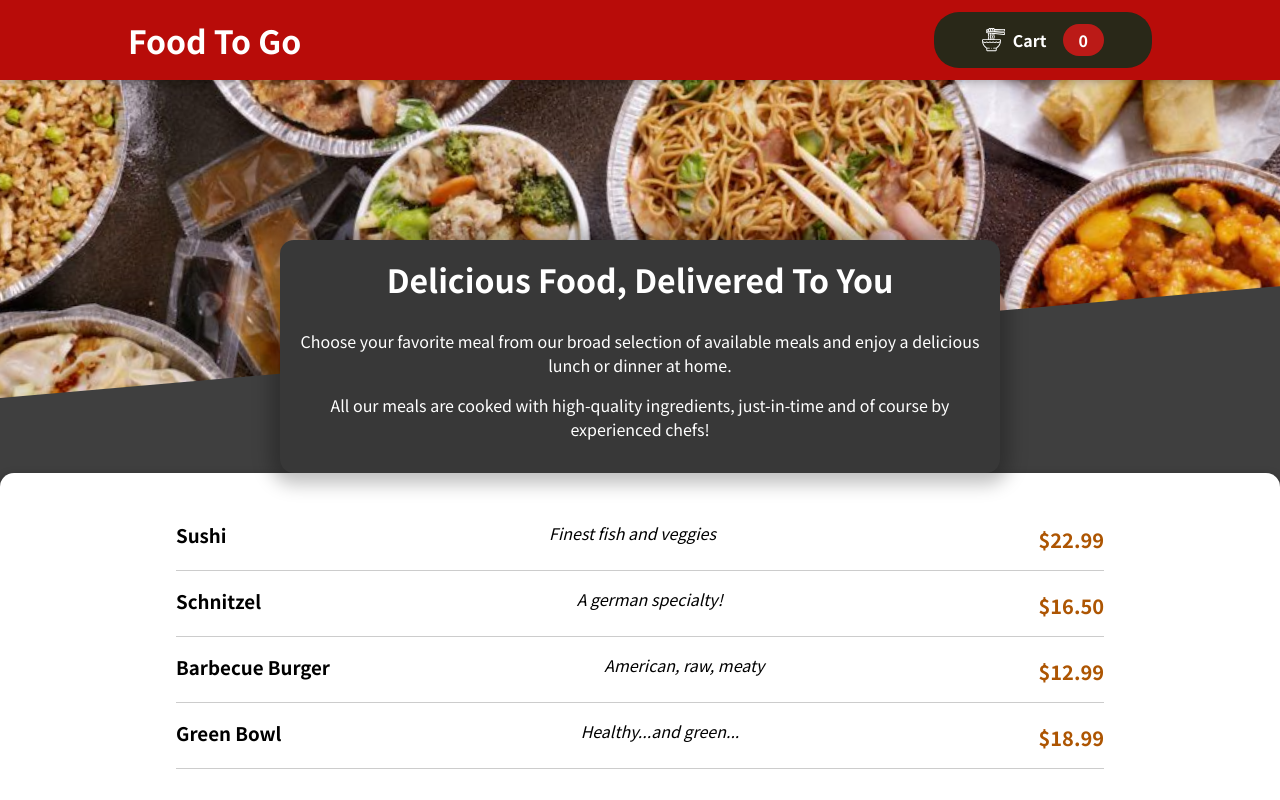
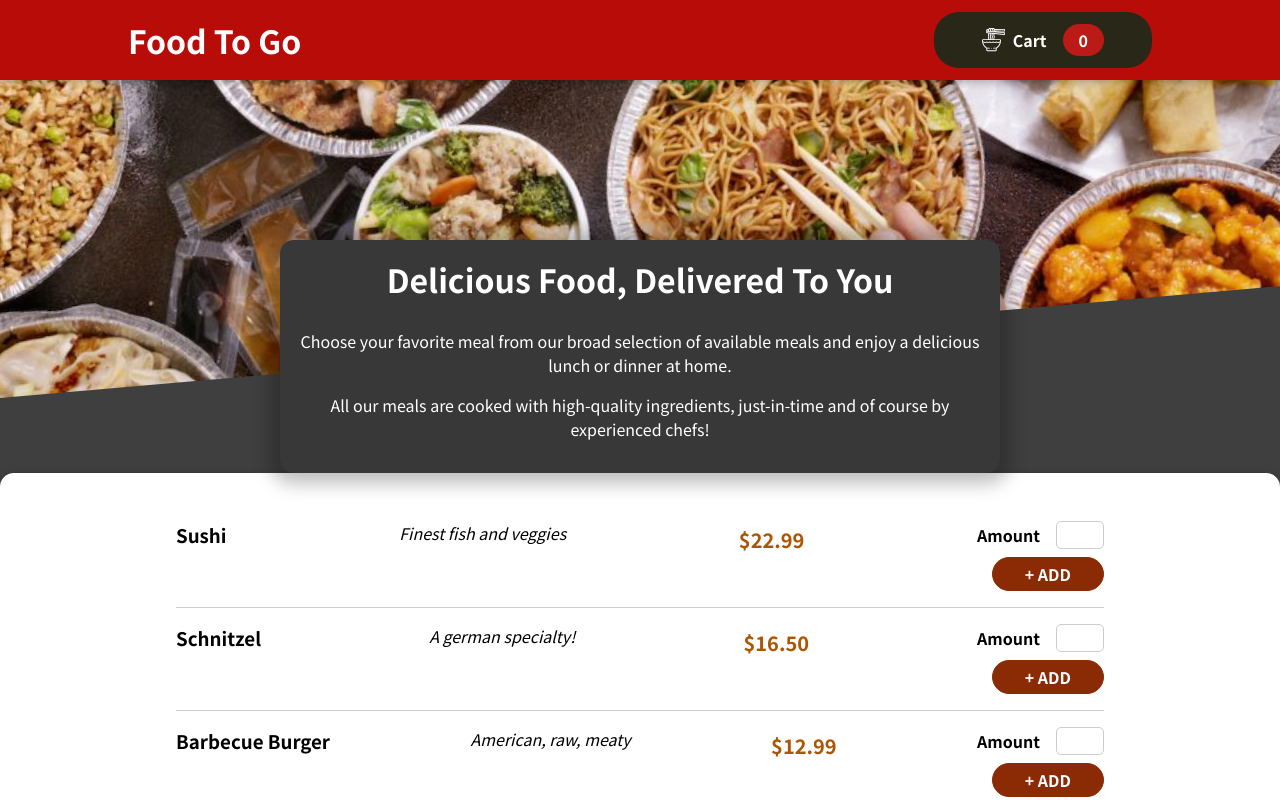
Before and after one commit to kremlevmax/food-order-app, a React (Create React App) app: page / in a window 1280 px wide. Shown: the top 800 px of the page. Built offline with nearby package versions, Linux system fonts and the light colour scheme.

Commit message:
Food List Button

```diff
--- a/src/components/Meals/AvailableMeals.js
+++ b/src/components/Meals/AvailableMeals.js
@@ -31,6 +31,7 @@ const DUMMY_MEALS = [
 const AvailableMeals = () => {
   const availableMeals = DUMMY_MEALS.map((item) => (
     <MealItem
+      id={item.id}
       name={item.name}
       description={item.description}
       price={item.price}
--- a/src/components/Meals/MealItem/MealItem.js
+++ b/src/components/Meals/MealItem/MealItem.js
@@ -1,14 +1,18 @@
 import styles from "./MealItem.module.css";
+import MealItemForm from "./MealItemForm";
 
-const MealITem = (props) => {
+const MealItem = (props) => {
   const price = `$${props.price.toFixed(2)}`;
   return (
     <li className={styles.meal}>
       <h3>{props.name}</h3>
       <div className={styles.description}>{props.description}</div>
       <div className={styles.price}>{price}</div>
+      <div>
+        <MealItemForm />
+      </div>
     </li>
   );
 };
 
-export default MealITem;
+export default MealItem;
--- /dev/null
+++ b/src/components/Meals/MealItem/MealItemForm.js
@@ -0,0 +1,23 @@
+import Input from "../../UI/Input";
+import classes from "./MealItemForm.module.css";
+
+const MealItemForm = (props) => {
+  return (
+    <form className={classes.form}>
+      <Input
+        label='Amount'
+        input={{
+          id: "amount",
+          type: "number",
+          min: "1",
+          max: "5",
+          step: "1",
+          defaultValue: "1",
+        }}
+      />
+      <button>+ ADD</button>
+    </form>
+  );
+};
+
+export default MealItemForm;
--- /dev/null
+++ b/src/components/UI/Input.js
@@ -0,0 +1,12 @@
+import styles from "./Input.module.css";
+
+const Input = (props) => {
+  return (
+    <form className={styles.input}>
+      <label htmlFor={props.input.id}>{props.label}</label>
+      <input {...props.item} />
+    </form>
+  );
+};
+
+export default Input;
```
Also changed, not shown: src/components/Meals/MealItem/MealItemForm.module.css (renamed from src/css/MealItemForm.module.css), src/components/UI/Input.module.css (renamed from src/css/Input.module.css).
